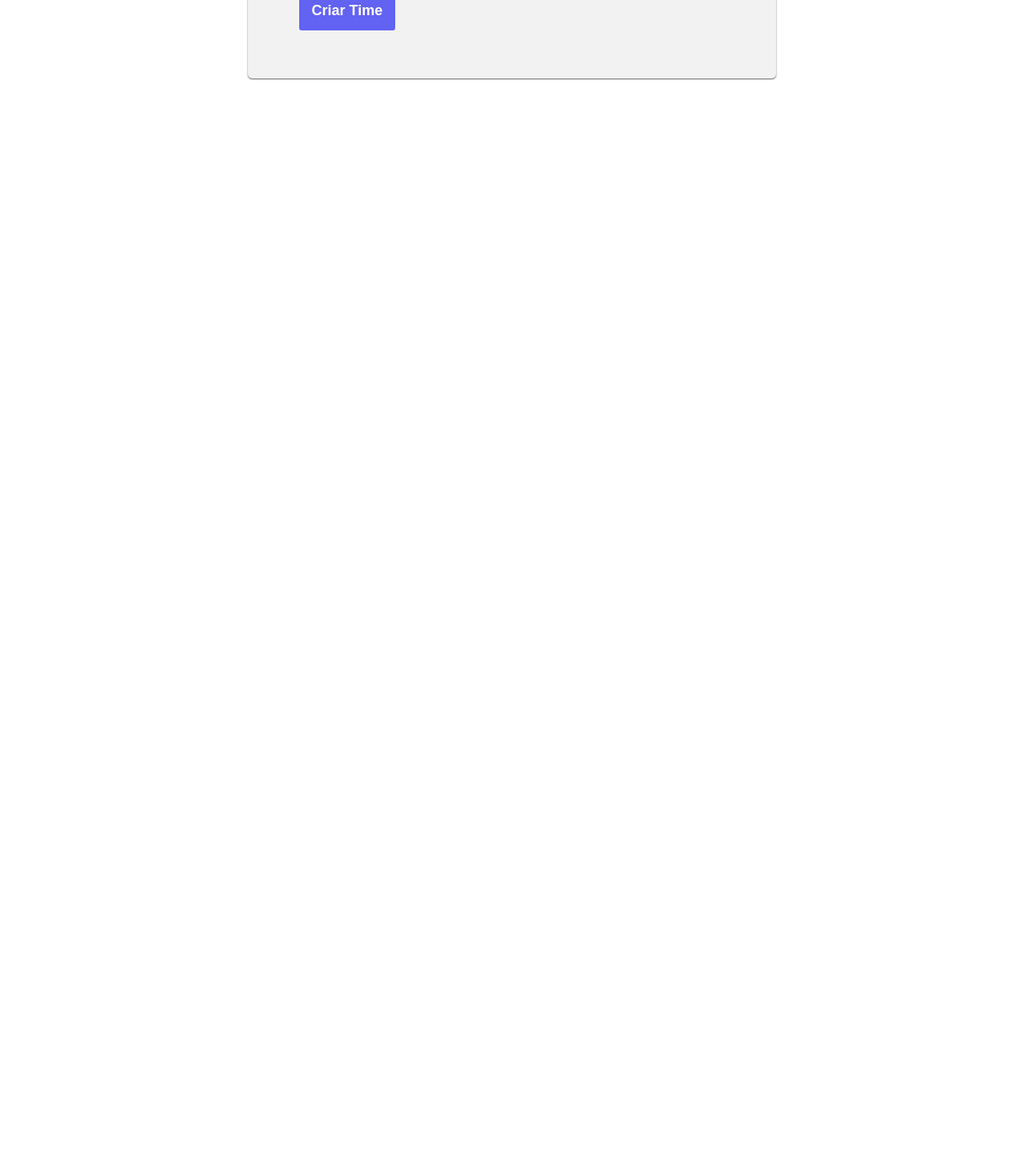
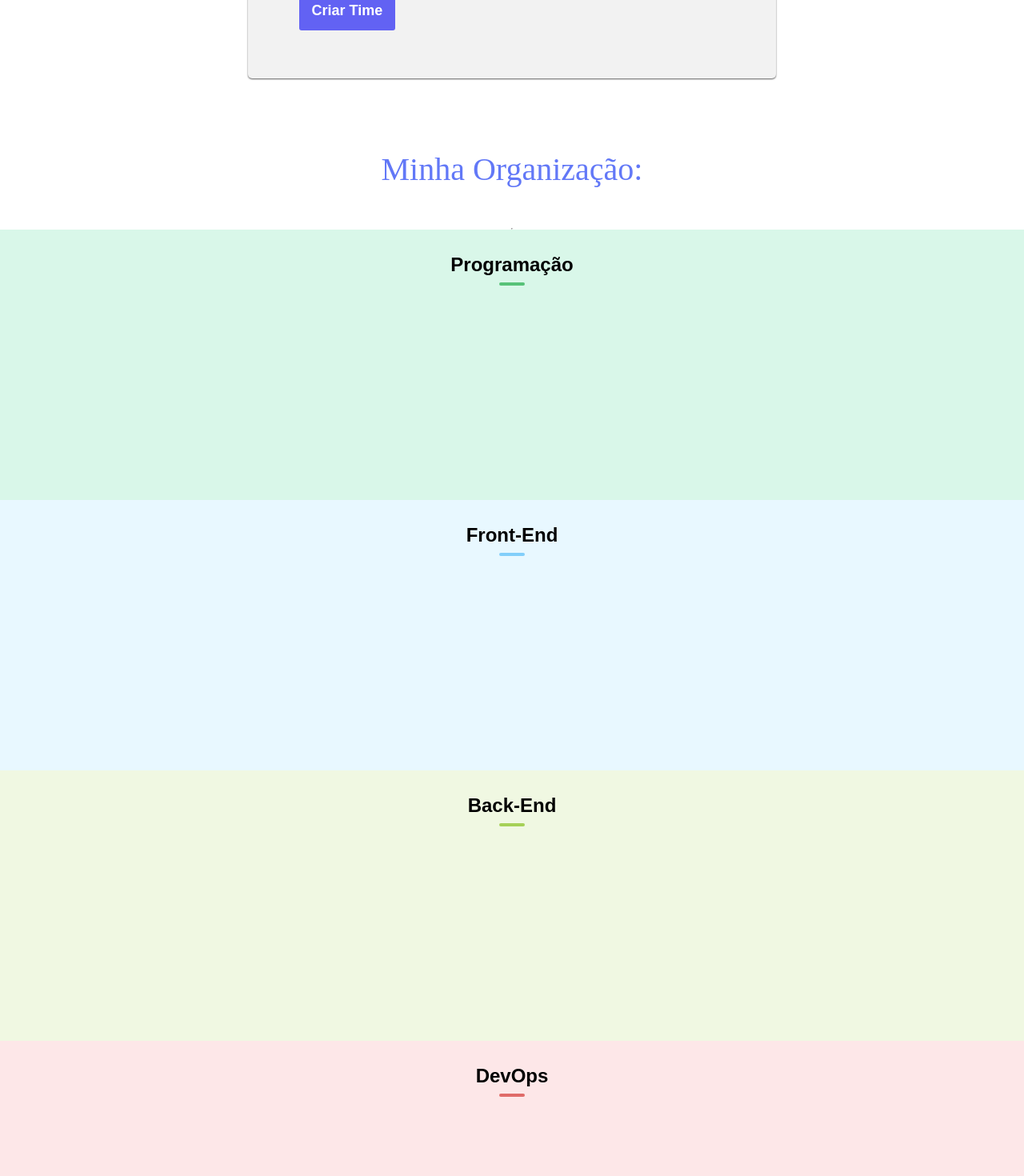
Before and after one commit to ThomazHilario/React-One, a React (Create React App) app in the folder organo/: page / in a window 1280 px wide. Shown: the part 1040-2510 px from the top of the page at 80% size. Before the commit the page ends 1178 px from the top, so only its background shows below. Built offline with nearby package versions, Linux system fonts and the light colour scheme; the HTML template or start-up script is replaced by a standard one.

Commit message:
feat: criando o componente de colaboradores

```diff
--- a/organo/src/App.js
+++ b/organo/src/App.js
@@ -1,6 +1,7 @@
 import { useState } from 'react';
 import { Banner } from './components/Banner';
 import { Form } from './components/Formulario';
+import { ShowCollaborators } from './components/ShowCollaborators';
 
 function App() {
   // state - colaboradores
@@ -27,6 +28,7 @@ function App() {
     <div className="App">
       <Banner/>
       <Form setColaboradores={newColaborador} times={times}/>
+      <ShowCollaborators times={times} colaboradores={colaboradores}/>
     </div>
   );
 }
--- /dev/null
+++ b/organo/src/components/ShowCollaborators/index.js
@@ -0,0 +1,36 @@
+import './showCollaborators.css'
+
+export const ShowCollaborators = ({times, colaboradores}) => {
+
+    return(
+        <section className='container__colaboradores'>
+            <h1>Minha Organização:</h1>
+            <hr/>
+
+            {times.map((time, index) => <ContainerTeam key={index} title={time} team={colaboradores.filter(colaborador => colaborador.cargo === time)}/>)}
+        </section>
+    )
+}
+
+const ContainerTeam = ({title, team}) => {
+
+    const titleFormat = title.split(' ').join().replace(/\b\w*,\w*\b/g,'')
+
+    return(
+        <div className={`container__team ${titleFormat}`}>
+            <h1>{title}</h1>
+
+            <hr/>
+
+
+        </div>
+    )
+}
+
+const Card = () => {
+    return(
+        <div>
+
+        </div>
+    )
+}
--- /dev/null
+++ b/organo/src/components/ShowCollaborators/showCollaborators.css
@@ -0,0 +1,86 @@
+.container__colaboradores{
+    display: flex;
+    flex-direction: column;
+    align-items: center;
+}
+
+.container__colaboradores > h1{
+    padding: 50px 0px;
+    font-size: 40px;
+    font-family: prata;
+    font-weight: 400;
+    color: #6278F7;
+}
+
+.container__team{
+    display: flex;
+    flex-direction: column;
+    align-items: center;
+    gap: 8px;
+    width: 100%;
+    height: 338px;
+}
+
+.container__team > h1{
+    margin-top: 30px;
+}
+
+.Programação{
+    background-color: #D9F7E9;
+}
+
+.Programação > hr{
+   border: 2px solid #57C278;
+   border-radius: 5px;
+   width: 32px;
+}
+
+.Front-End{
+    background-color: #E8F8FF;
+}
+
+.Front-End > hr{
+    border: 2px solid #82CFFA;
+    border-radius: 5px;
+    width: 32px;
+}
+
+.Back-End{
+    background-color: #F0F8E2;
+}
+
+.Back-End > hr{
+    border: 2px solid #A6D157;
+    border-radius: 5px;
+    width: 32px;
+}
+
+.DevOps{
+    background-color: #FDE7E8;
+}
+
+.DevOps > hr{
+    border:2px solid #E06B69;
+    border-radius: 5px;
+    width: 32px;
+}
+
+.Inovação{
+    background-color: #FFEEDF;
+}
+
+.Inovação > hr{
+    border:2px solid #FF8A29;
+    border-radius: 5px;
+    width: 32px;
+}
+
+.Desing{
+    background-color: #FAE9F5;
+}
+
+.Desing > hr{
+    border:2px solid #DB6EBF;
+    border-radius: 5px;
+    width: 32px;
+}
```
